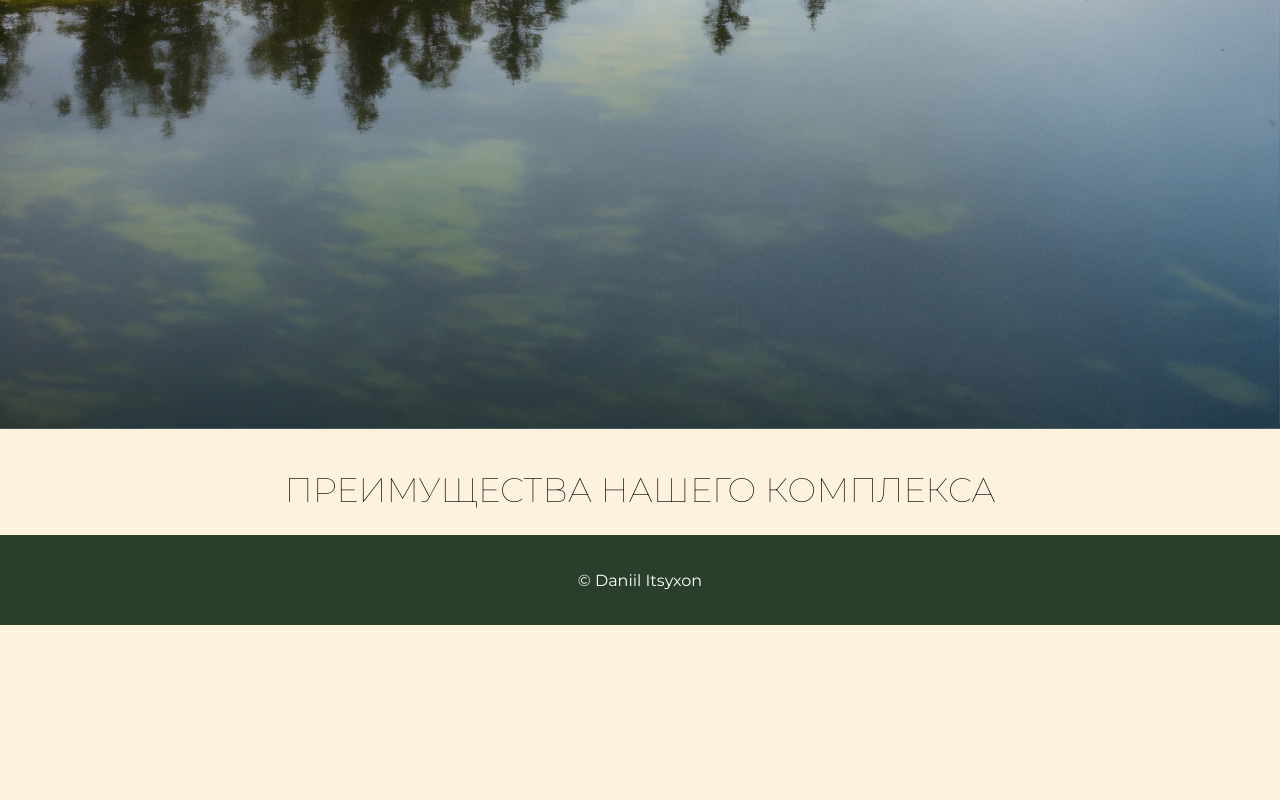
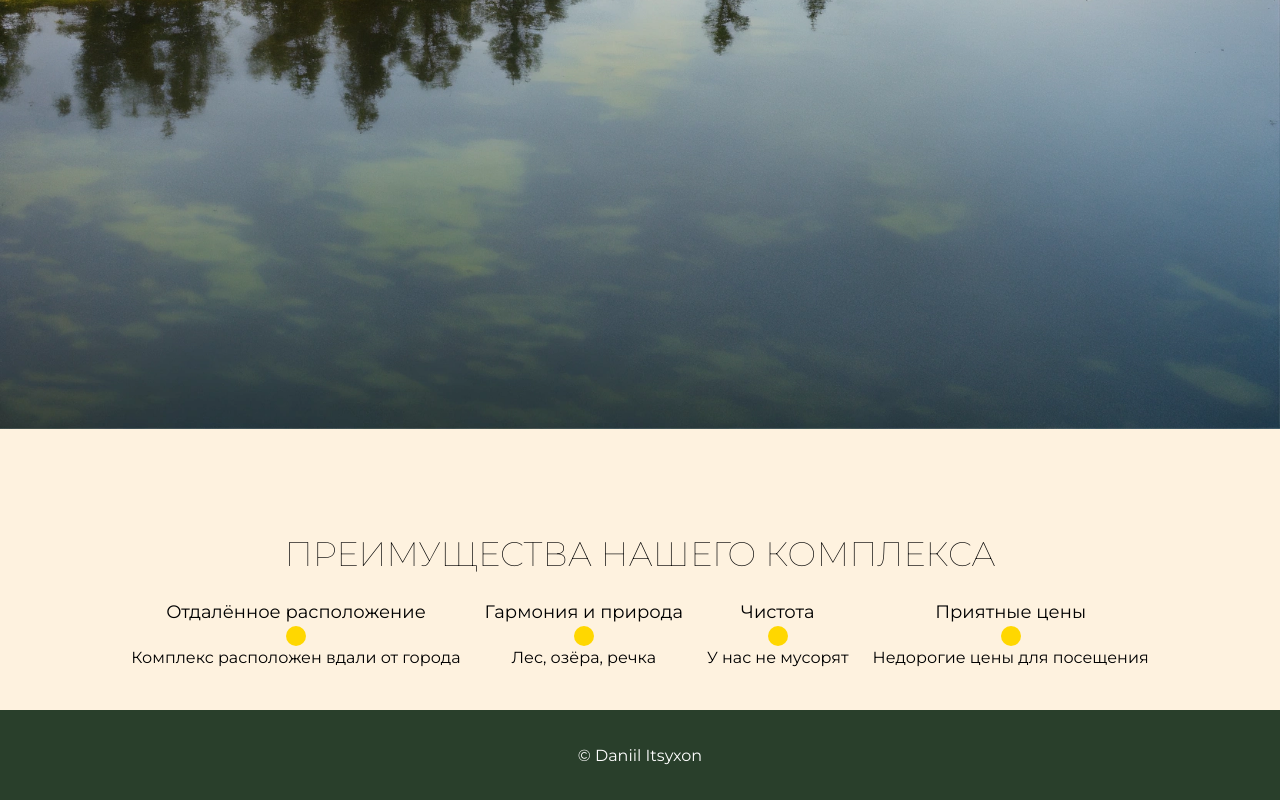
Before and after one commit to Itsyxon/Oasis, a React (Vite) app: page / in a window 1280 px wide. Shown: the part 585-1385 px from the top of the page. Before the commit the page ends 1210 px from the top, so only its background shows below. Built offline with nearby package versions, Linux system fonts and the light colour scheme.

Commit message:
Добавление контента

```diff
--- a/src/pages/HomePage/HomePage.module.css
+++ b/src/pages/HomePage/HomePage.module.css
@@ -14,3 +14,10 @@
     max-width: 130px;
     margin-bottom: 25px;
 }
+
+.yellowDot {
+    width: 20px;
+    height: 20px;
+    background-color: #ffd700;
+    border-radius: 50%;
+}
--- a/src/pages/HomePage/HomePage.tsx
+++ b/src/pages/HomePage/HomePage.tsx
@@ -1,4 +1,4 @@
-import { Box, Container, Stack } from '@mui/material'
+import { Box, Container, Grid, Stack } from '@mui/material'
 import Title from '../../components/ui/Title/Title'
 import Text from '../../components/ui/Text/Text'
 import styles from './HomePage.module.css'
@@ -23,10 +23,40 @@ function HomePage() {
         </Box>
       </Container>
       <div className={styles.lakeBackground} />
-      <Container>
+      <Container sx={{ p: 5 }}>
         <Title variant='h4'>
           Преимущества нашего комплекса
         </Title>
+        <Grid container gap={3} justifyContent={'center'}>
+          <Stack alignItems={'center'}>
+            <Text sx={{ fontSize: '18px' }}>
+              Отдалённое расположение
+            </Text>
+            <span className={styles.yellowDot}></span>
+            <Text>Комплекс расположен вдали от города</Text>
+          </Stack>
+          <Stack alignItems={'center'}>
+            <Text sx={{ fontSize: '18px' }}>
+              Гармония и природа
+            </Text>
+            <span className={styles.yellowDot}></span>
+            <Text>Лес, озёра, речка</Text>
+          </Stack>
+          <Stack alignItems={'center'}>
+            <Text sx={{ fontSize: '18px' }}>
+              Чистота
+            </Text>
+            <span className={styles.yellowDot}></span>
+            <Text>У нас не мусорят</Text>
+          </Stack>
+          <Stack alignItems={'center'}>
+            <Text sx={{ fontSize: '18px' }}>
+              Приятные цены
+            </Text>
+            <span className={styles.yellowDot}></span>
+            <Text>Недорогие цены для посещения</Text>
+          </Stack>
+        </Grid>
       </Container>
     </Box >
   )
```
